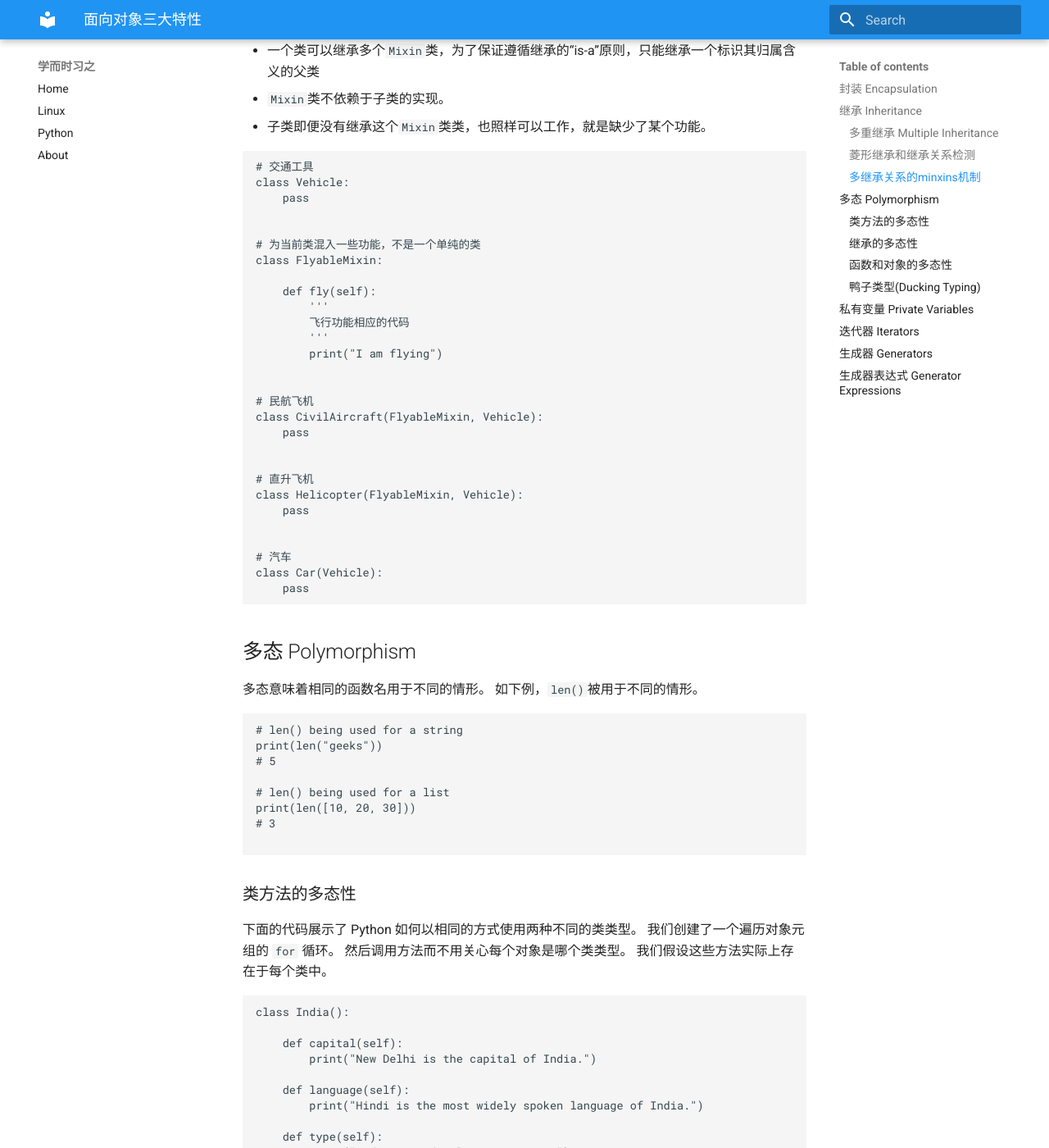
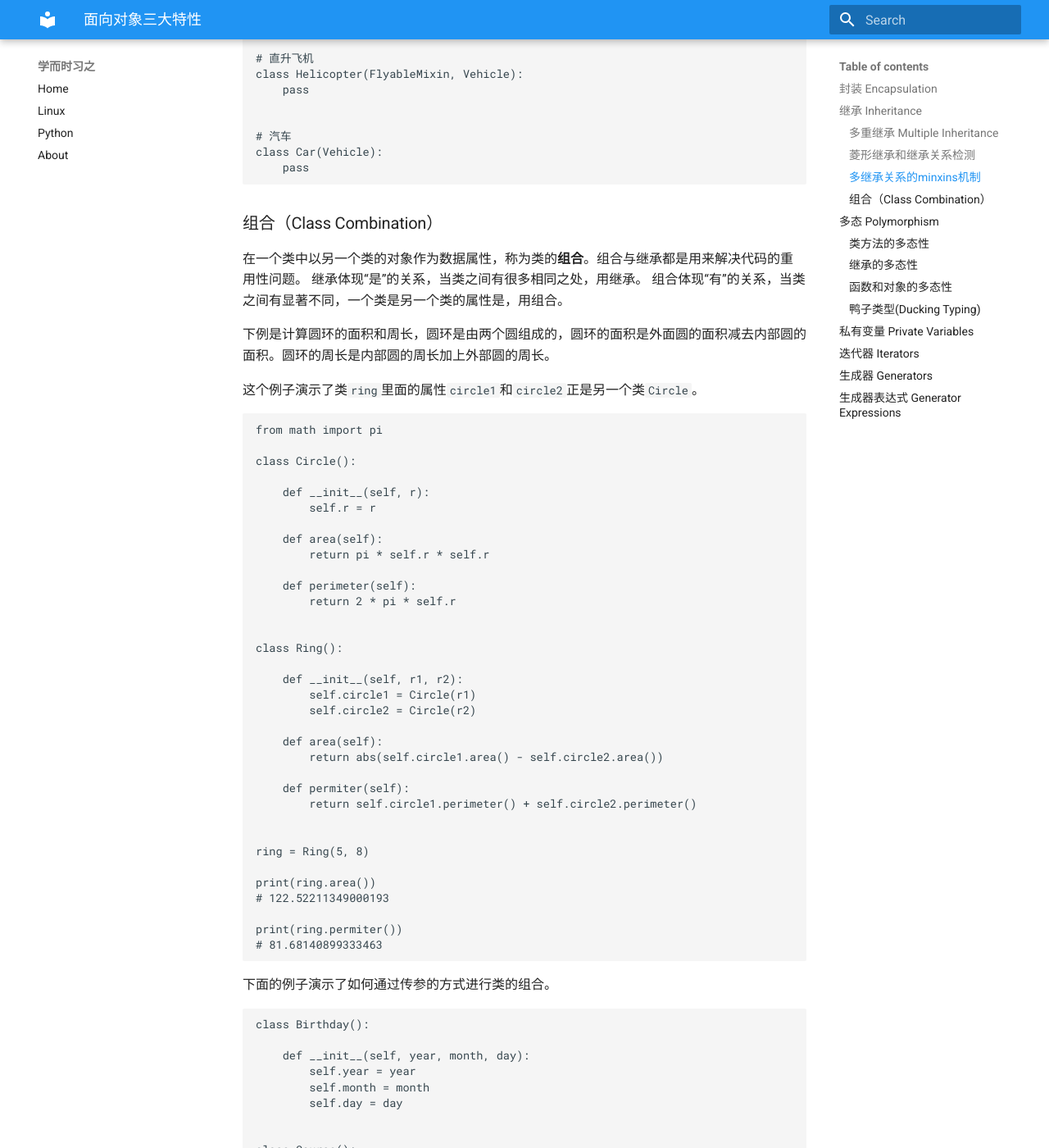
Before and after one commit to huyuhui001/mySite, an MkDocs documentation site: the page built from docs/python/Foundation/ch05.md, in a window 1280 px wide and 1400 px high, scrolled down 8660 px. Shown: the whole window at 82% size. Built offline with MkDocs 1.6.1 and Material for MkDocs 9.7.7, drawn with Linux system fonts in a browser that asks for light colours; some of the changed text lies outside the part shown.

Commit message:
Documentation

````diff
--- a/docs/python/Foundation/ch05.md
+++ b/docs/python/Foundation/ch05.md
@@ -211,7 +211,8 @@ c.drink()
 # Drink Water
 ```
 
-如果把`C`类改写为如下，可以调用父类，参照`C`类的mro进行，查找到`F`类。
+方法1：按照mro进行继承查找。
+如果把`C`类改写为如下，可以调用父类，参照`C`类的mro进行，`mro`里面类`F`的上一级是类`M`，所以类`F`中的`super()`就是指类`M`。
 ```
 class C(F, M):
 
@@ -229,7 +230,7 @@ C.mro()
 # [<class '__main__.C'>, <class '__main__.F'>, <class '__main__.M'>, <class 'object'>]
 ```
 
-如果把`C`类改写为如下，可以调用`M`类。
+方法2：“指名道姓”调用。如果把`C`类改写为如下，可以调用`M`类。
 ```
 class C(F, M):
 
@@ -244,34 +245,8 @@ c.drink()
 # Drink Water
 ```
 
-对于`mro`理解父类与子类的关系，看下面例子，类`F`中的`super().drink()`的`super()`是指谁？原则很简单，`mro`里面类`F`的上一级是类`M`，所以类`F`中的`super()`就是指类`M`。
-```
-class F():
-
-    def drink(self):
-        print("Drink Beer")
-        super().drink()
 
 
-class M():
-
-    def drink(self):
-        print("Drink Red Wine")
-
-
-class C(F, M):
-    pass
-
-
-c = C()
-c.drink()
-# Drink Beer
-# Drink Red Wine
-
-C.mro()
-# [<class '__main__.C'>, <class '__main__.F'>, <class '__main__.M'>, <class 'object'>]
-
-```
 
 
 
@@ -418,7 +393,7 @@ Python中没有类似Java接口interface的功能，但提供了Mixins机制。
 * `Mixin`类不依赖于子类的实现。
 * 子类即便没有继承这个`Mixin`类类，也照样可以工作，就是缺少了某个功能。
 
-
+我们定义的`Mixin`类越多，子类的代码可读性就会越差。
 
 ```
 # 交通工具
@@ -452,6 +427,88 @@ class Car(Vehicle):
 ```
 
 
+### 组合（Class Combination）
+
+在一个类中以另一个类的对象作为数据属性，称为类的**组合**。组合与继承都是用来解决代码的重用性问题。
+继承体现“是”的关系，当类之间有很多相同之处，用继承。
+组合体现“有”的关系，当类之间有显著不同，一个类是另一个类的属性是，用组合。
+
+
+下例是计算圆环的面积和周长，圆环是由两个圆组成的，圆环的面积是外面圆的面积减去内部圆的面积。圆环的周长是内部圆的周长加上外部圆的周长。
+
+这个例子演示了类`ring`里面的属性`circle1`和`circle2`正是另一个类`Circle`。
+
+```
+from math import pi
+
+class Circle():
+
+    def __init__(self, r):
+        self.r = r
+
+    def area(self):
+        return pi * self.r * self.r
+
+    def perimeter(self):
+        return 2 * pi * self.r
+
+
+class Ring():
+
+    def __init__(self, r1, r2):
+        self.circle1 = Circle(r1)
+        self.circle2 = Circle(r2)
+
+    def area(self):
+        return abs(self.circle1.area() - self.circle2.area())
+
+    def permiter(self):
+        return self.circle1.perimeter() + self.circle2.perimeter()
+
+
+ring = Ring(5, 8)
+
+print(ring.area())
+# 122.52211349000193
+
+print(ring.permiter())
+# 81.68140899333463
+```
+
+下面的例子演示了如何通过传参的方式进行类的组合。
+```
+class Birthday():
+
+    def __init__(self, year, month, day):
+        self.year = year
+        self.month = month
+        self.day = day
+
+
+class Course():
+
+    def __init__(self, course_name, course_period):
+        self.course_name = course_name
+        self.course_period = course_period
+
+
+class Professor():
+
+    def __init__(self, name, gender, birth, course):
+        self.name = name
+        self.gender = gender
+        self.birth = birth
+        self.course = course
+
+    def teach(self):
+        print(f"Professor name: {self.name}; Gender: {self.gender}; Birthday: {self.birth.year}-{self.birth.month}{self.birth.day}, Course name: {self.course.course_name} and period: {self.course.course_period}")
+
+
+prof = Professor('Tom', 'Male', Birthday(1985, 5, 5), Course('Chinese', '2022/3/1 ~ 2022/6/30'))
+
+prof.teach()
+# Professor name: Tom; Gender: Male; Birthday: 1985-55, Course name: Chinese and period: 2022/3/1 ~ 2022/6/30
+```
 
 
 
@@ -474,7 +531,10 @@ print(len([10, 20, 30]))
 
 ### 类方法的多态性
 
-下面的代码展示了 Python 如何以相同的方式使用两种不同的类类型。 我们创建了一个遍历对象元组的 `for` 循环。 然后调用方法而不用关心每个对象是哪个类类型。 我们假设这些方法实际上存在于每个类中。
+下面的代码展示了 Python 如何以相同的方式使用两种不同的类类型。
+我们创建了一个遍历对象元组的 `for` 循环。
+然后调用方法而不用关心每个对象是哪个类类型。
+我们假设这些方法实际上存在于每个类中。
 
 ```
 class India():
@@ -516,6 +576,8 @@ for country in (obj_ind, obj_usa):
 # English is the primary language of USA.
 # USA is a developed country.
 ```
+
+
 
 ### 继承的多态性
 
@@ -634,8 +696,10 @@ def isiterable(obj):
 ```
 print(isiterable('a string'))
 # True
+
 print(isiterable([1, 2, 3]))
 # True
+
 print(isiterable(5))
 # False
 ```
````
Also changed, not shown: docs/python/Foundation/python_foundation_index.md (+9 -11 lines).
